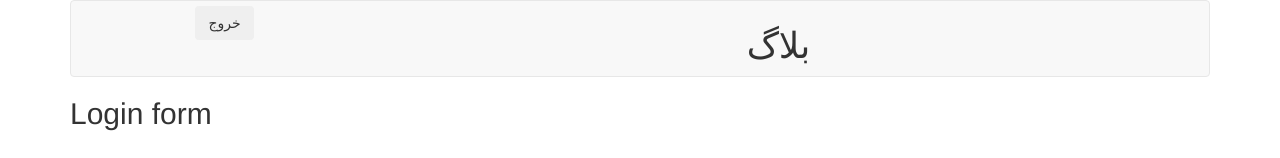
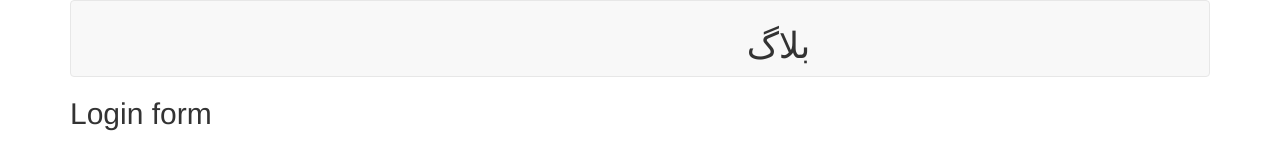
Before and after one commit to faramarz123/blog, a React app: page / in a window 1280 px wide. Shown: the top 158 px of the page. Built offline with nearby package versions, Linux system fonts and the light colour scheme.

Commit message:
Set logout button

```diff
--- a/app/components/header.js
+++ b/app/components/header.js
@@ -1,14 +1,30 @@
 import React,{Component} from 'react';
+import { browserHistory } from 'react-router';
 import {createCookie, readCookie, eraseCookie} from './cookieCollection.js';
 
 class Header extends Component
 {
+    constructor()
+    {
+        super();
+        this.state={shouldBeHidden: false}
+        this.logout = this.logout.bind(this);
+    }
+
+    //logout button event handler
+    logout(e)
+    {
+        e.preventDefault();
+        eraseCookie('token');
+        browserHistory.push('/');
+    }
+
     render()
     {
         return(
             <nav className="navbar navbar-default" role="navigation">
                 <div className="col-md-12 text-center float-left" style={{marginTop: 5,}}>
-                        {!readCookie('token') ? <div className="col-md-3"><button id="logoutButton" onClick={this.logout} className="btn">خروج</button></div> : null}
+                        <div className="col-md-3">{readCookie('token') ? <button id="logoutButton" onClick={this.logout} className="btn">خروج</button> : null}</div>
                         <div className="col-md-9"><h1>بلاگ</h1></div>
                 </div>
             </nav>
--- a/app/components/index.js
+++ b/app/components/index.js
@@ -1,6 +1,5 @@
 import React, { Component } from 'react';
 import Footer from './footer';
-import { browserHistory } from 'react-router';
 import {createCookie, readCookie, eraseCookie} from './cookieCollection.js';
 import Header from './header';
 
@@ -9,17 +8,9 @@ class Index extends Component{
     constructor()
     {
         super();
-        this.logout = this.logout.bind(this);
-        this.state={shouldBeHidden: false}
+        // this.logout = this.logout.bind(this);
     }
 
-    logout(e)
-    {
-        e.preventDefault();
-        eraseCookie('token');
-        browserHistory.push('/');
-        console.log('token is erased. ');
-    }
     render(){
         return (
             <div className="container">
```
